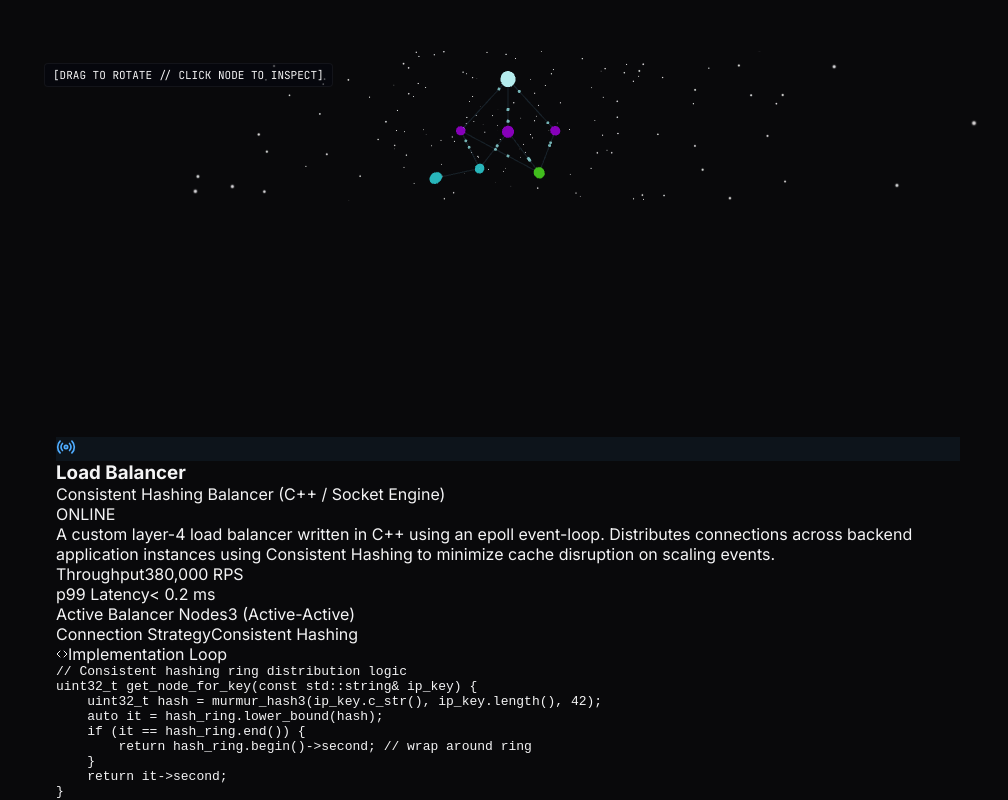
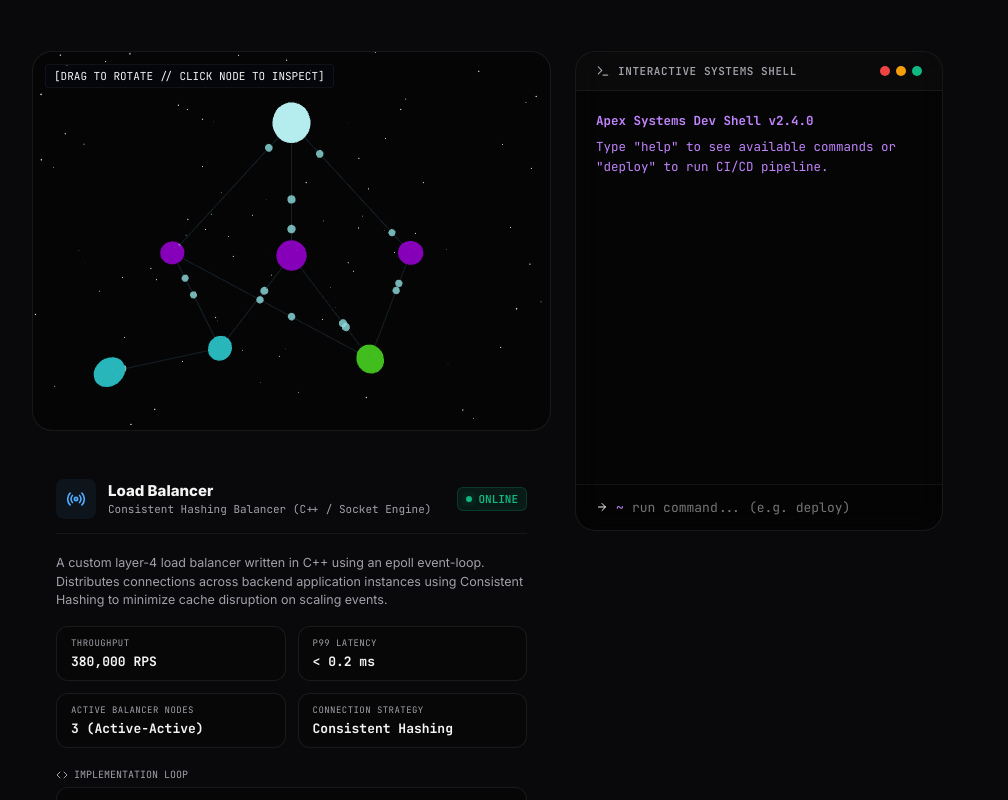
Before and after one commit to RaghavVerma99/RaghavPortfolio, a React (Vite) app: page / in a window 1280 px wide. Shown: the part 6480-7280 px from the top of the page, without its empty margins (132-1140 px from the left). Built offline with nearby package versions, Linux system fonts and the light colour scheme.

Commit message:
Portfolio

```diff
--- a/src/index.css
+++ b/src/index.css
@@ -915,3 +915,262 @@ body {
   border-color: var(--accent);
   color: var(--foreground);
 }
+
+/* Systems Architect Inspector and Dashboard Layout */
+.system-dashboard-grid {
+  display: grid;
+  grid-template-columns: 1.1fr 0.9fr;
+  gap: 24px;
+  margin-top: 32px;
+}
+
+@media (max-width: 900px) {
+  .system-dashboard-grid {
+    grid-template-columns: 1fr;
+    gap: 16px;
+  }
+}
+
+.canvas-panel {
+  display: flex;
+  flex-direction: column;
+  gap: 12px;
+}
+
+.canvas-container {
+  height: 380px;
+  background: rgba(0, 0, 0, 0.4);
+  border: 1px solid var(--card-border);
+  border-radius: 20px;
+  overflow: hidden;
+  position: relative;
+}
+
+.architect-header {
+  display: flex;
+  justify-content: space-between;
+  align-items: center;
+  margin-bottom: 20px;
+  border-bottom: 1px solid var(--border-color);
+  padding-bottom: 14px;
+}
+
+.architect-node-badge {
+  display: flex;
+  align-items: center;
+  gap: 12px;
+}
+
+.node-icon-box {
+  border-radius: 8px;
+  width: 40px;
+  height: 40px;
+  display: flex;
+  align-items: center;
+  justify-content: center;
+}
+
+.node-title-box h3 {
+  font-size: 15px;
+  font-weight: 800;
+  color: var(--foreground);
+}
+
+.node-title-box p {
+  font-size: 11px;
+  font-family: var(--mono);
+  color: var(--muted);
+  margin-top: 2px;
+}
+
+.node-status-badge {
+  display: flex;
+  align-items: center;
+  gap: 6px;
+  font-family: var(--mono);
+  font-size: 11px;
+  color: #10b981;
+  background: rgba(16, 185, 129, 0.1);
+  border: 1px solid rgba(16, 185, 129, 0.2);
+  padding: 4px 8px;
+  border-radius: 6px;
+  font-weight: 600;
+}
+
+.node-status-dot {
+  width: 6px;
+  height: 6px;
+  background-color: #10b981;
+  border-radius: 50%;
+  animation: pulse-dot 2s infinite;
+}
+
+@keyframes pulse-dot {
+  0% { transform: scale(0.95); box-shadow: 0 0 0 0 rgba(16, 185, 129, 0.7); }
+  70% { transform: scale(1); box-shadow: 0 0 0 5px rgba(16, 185, 129, 0); }
+  100% { transform: scale(0.95); box-shadow: 0 0 0 0 rgba(16, 185, 129, 0); }
+}
+
+.node-description {
+  font-size: 12.5px;
+  line-height: 1.5;
+  color: var(--muted);
+  margin-bottom: 16px;
+}
+
+.node-metrics-grid {
+  display: grid;
+  grid-template-columns: repeat(2, 1fr);
+  gap: 12px;
+  margin-bottom: 20px;
+}
+
+.metric-card {
+  background: rgba(0, 0, 0, 0.2);
+  border: 1px solid var(--card-border);
+  border-radius: 12px;
+  padding: 10px 14px;
+}
+
+.metric-label {
+  font-size: 9px;
+  font-family: var(--mono);
+  color: var(--muted);
+  text-transform: uppercase;
+  letter-spacing: 0.05em;
+  display: block;
+}
+
+.metric-value {
+  font-size: 13px;
+  font-family: var(--mono);
+  font-weight: 700;
+  color: var(--foreground);
+  margin-top: 4px;
+  display: block;
+}
+
+.code-title {
+  display: flex;
+  align-items: center;
+  gap: 6px;
+  font-size: 10px;
+  font-family: var(--mono);
+  color: var(--muted);
+  text-transform: uppercase;
+  margin-bottom: 6px;
+}
+
+.code-block {
+  background: rgba(0, 0, 0, 0.3);
+  border: 1px solid var(--card-border);
+  border-radius: 12px;
+  padding: 10px 14px;
+  font-family: var(--mono);
+  font-size: 10.5px;
+  line-height: 1.45;
+  color: #a5b4fc;
+  overflow-x: auto;
+  max-height: 100px;
+}
+
+.script-block {
+  color: #f59e0b !important;
+}
+
+/* Interactive Terminal Styles */
+.terminal-card {
+  height: 480px;
+  display: flex;
+  flex-direction: column;
+  background: rgba(0, 0, 0, 0.4);
+  border: 1px solid var(--card-border);
+  border-radius: 20px;
+  overflow: hidden;
+  backdrop-filter: blur(12px);
+  -webkit-backdrop-filter: blur(12px);
+}
+
+.terminal-header {
+  background: rgba(255, 255, 255, 0.02);
+  border-bottom: 1px solid var(--border-color);
+  padding: 12px 20px;
+  display: flex;
+  justify-content: space-between;
+  align-items: center;
+}
+
+.terminal-title {
+  display: flex;
+  align-items: center;
+  gap: 8px;
+  font-size: 11px;
+  font-family: var(--mono);
+  color: var(--muted);
+  text-transform: uppercase;
+  letter-spacing: 0.05em;
+  font-weight: 600;
+}
+
+.terminal-window-buttons {
+  display: flex;
+  gap: 6px;
+}
+
+.terminal-window-button {
+  width: 10px;
+  height: 10px;
+  border-radius: 50%;
+}
+
+.terminal-window-button.red { background-color: #ef4444; }
+.terminal-window-button.yellow { background-color: #f59e0b; }
+.terminal-window-button.green { background-color: #10b981; }
+
+.terminal-output {
+  flex: 1;
+  padding: 20px;
+  overflow-y: auto;
+  font-family: var(--mono);
+  font-size: 12.5px;
+  line-height: 1.6;
+  color: var(--foreground);
+}
+
+.terminal-line {
+  margin-bottom: 6px;
+}
+
+.terminal-line-system { color: var(--accent-light); font-weight: 700; }
+.terminal-line-info { color: var(--accent-light); }
+.terminal-line-input { color: #fff; font-weight: 600; }
+.terminal-line-success { color: #10b981; }
+.terminal-line-error { color: #ef4444; }
+.terminal-line-code { color: #f59e0b; white-space: pre-wrap; }
+.terminal-line-output { color: var(--muted); white-space: pre-wrap; }
+
+.terminal-input-row {
+  border-top: 1px solid var(--border-color);
+  padding: 14px 20px;
+  background: rgba(0, 0, 0, 0.2);
+  display: flex;
+  align-items: center;
+  gap: 8px;
+}
+
+.terminal-input-prompt {
+  font-family: var(--mono);
+  font-size: 13px;
+  color: var(--accent-light);
+}
+
+.terminal-input-field {
+  flex: 1;
+  background: transparent;
+  border: none;
+  outline: none;
+  font-family: var(--mono);
+  font-size: 13px;
+  color: #fff;
+  caret-color: var(--accent-light);
+}
```
